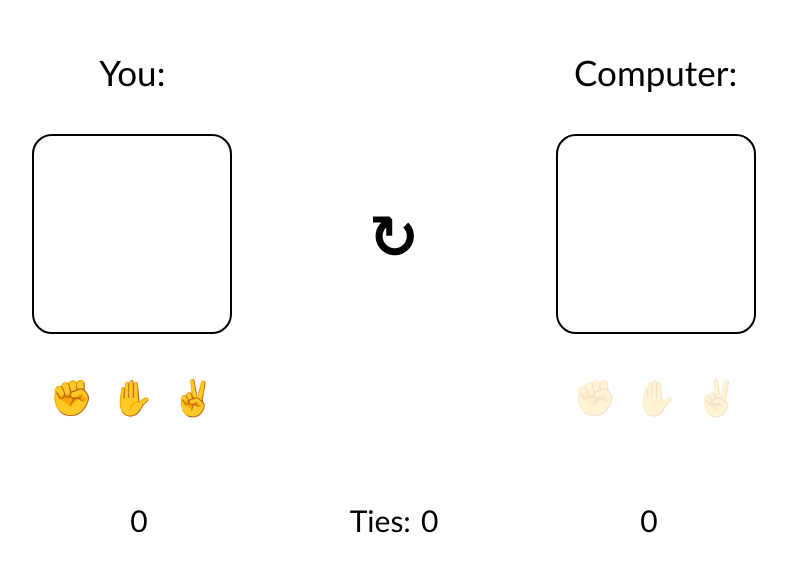
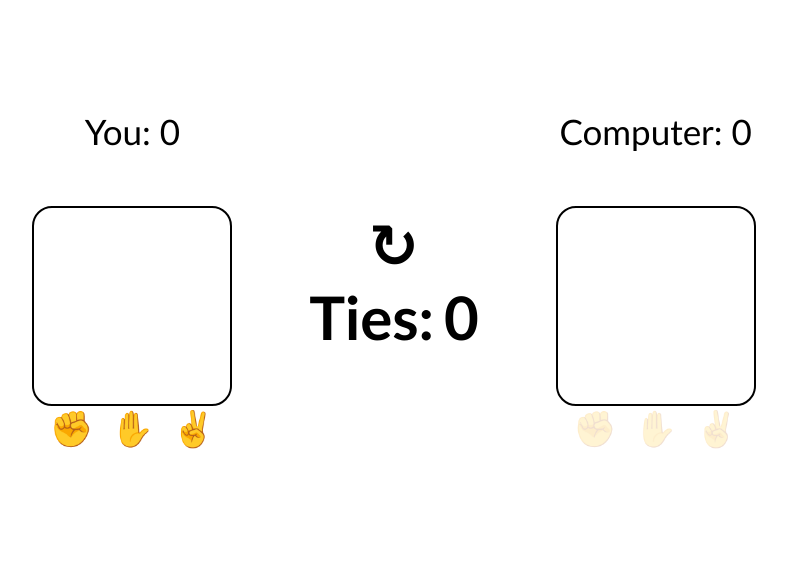
Before and after one commit to SanjinMekic/Rock-paper-scissors, a plain HTML site: page index.html in a window 1280 px wide. Shown: the part 120-692 px from the top of the page, without its empty margins (246-1033 px from the left). Drawn offline with Linux system fonts and the light colour scheme.

Commit message:
Making changes of the user interface and adding responsiveness

```diff
--- a/index.html
+++ b/index.html
@@ -13,7 +13,8 @@
       <div id="ThePlayGroundKontejner">
         <div id="drzacIgraca">
           <div id="humanPlayer" class="igraci">
-            <div>You:</div>
+            <div class="Names">You: <span id="youu">0</span></div>
+            <div class="picAndGestures">
               <div id="slikaZaIgraca" class="slikaOdabira"></div>
               <div id="maliDugmici">
                 <div
@@ -28,6 +29,7 @@
                   onclick="glavnaFunkcija(2)"
                   onmouseover="funkcija2()"
                   onmouseleave="funkcija22()"
+                  onclick="funkcija2_2()"
                   id="papir"
                 >
                   ✋
@@ -42,11 +44,14 @@
                 </div>
               </div>
             </div>
+          </div>
           <div id="opcije">
             <span onclick="resetuj()" id="refres">↻</span>
+            <div class="zaResponsive">Ties:<span id="tiee">0</span></div>
           </div>
           <div id="AIPlayer" class="igraci">
-            <div>Computer:</div>
+            <div class="Names">Computer: <span id="compp">0</span></div>
+            <div class="picAndGestures">
               <div id="slikaZaKompijutera" class="slikaOdabira"></div>
               <div id="maliDugmici">
                 <div id="rock">✊</div>
@@ -55,10 +60,6 @@
               </div>
             </div>
           </div>
-        <div id="Rezultati">
-          <div class="rez"><span id="youu">0</span></div>
-          <div class="rez">Ties:<span id="tiee">0</span></div>
-          <div class="rez"><span id="compp">0</span></div>
         </div>
       </div>
     </div>
```
Lines whose indentation alone changed are shown as unchanged.
